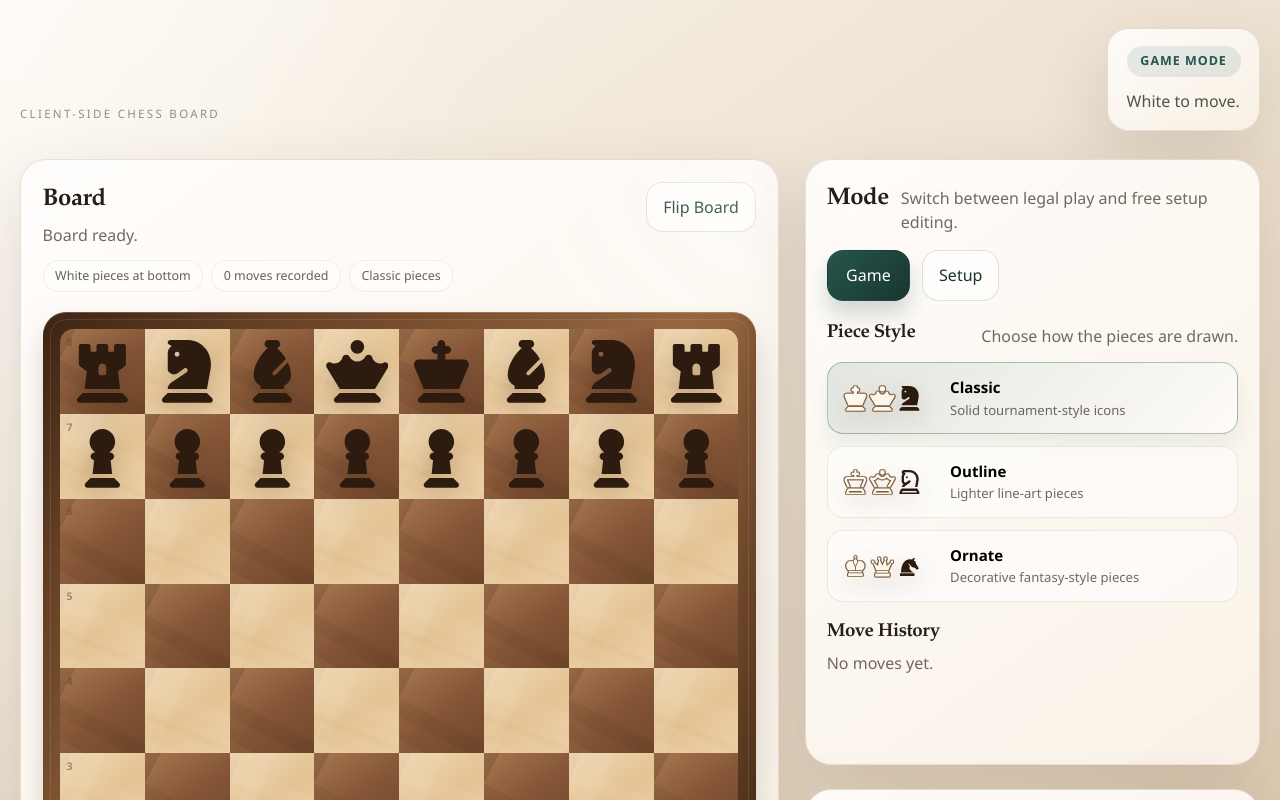
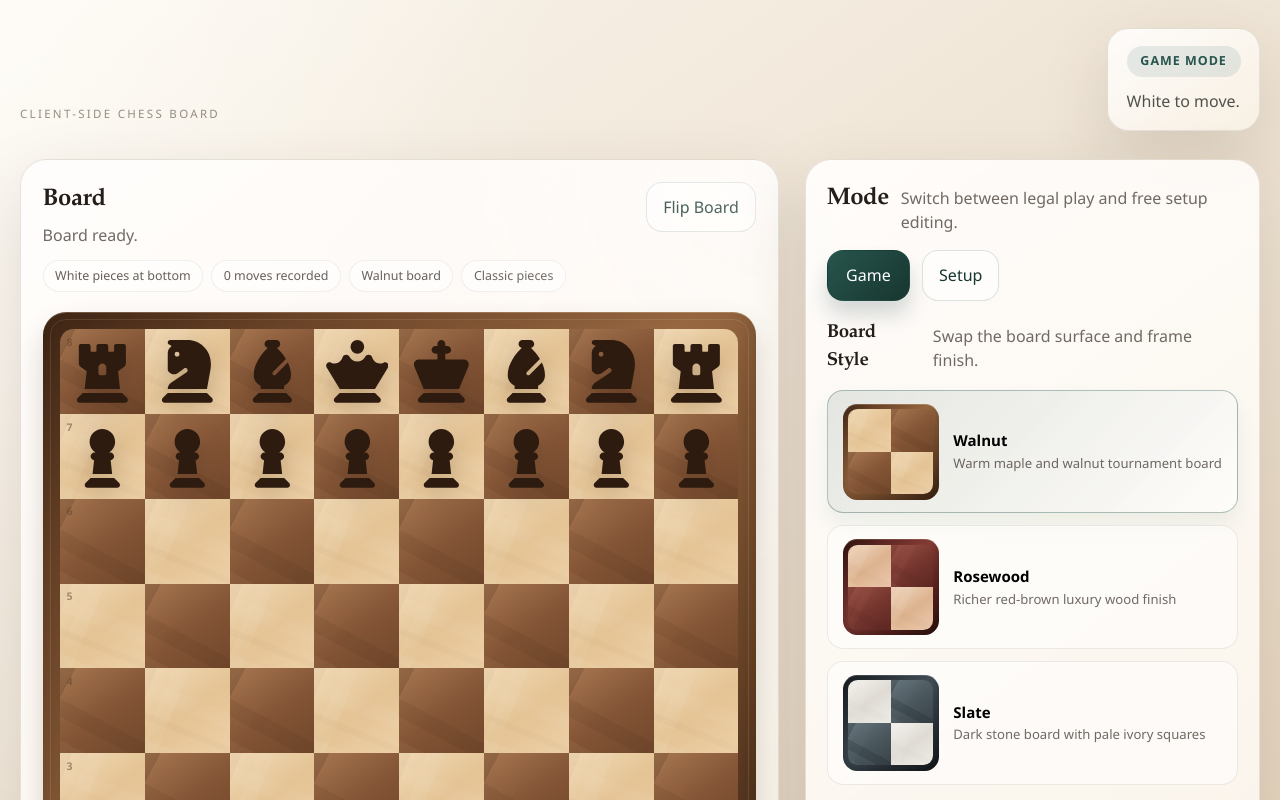
Before and after one commit to 1Brajesh/Chess, a React (Vite) app: page / in a window 1280 px wide. Shown: the top 800 px of the page. Built offline with nearby package versions, Linux system fonts and the light colour scheme.

Commit message:
Add selectable board styles

```diff
--- a/src/App.jsx
+++ b/src/App.jsx
@@ -19,6 +19,11 @@ import {
   serializeGameSummary,
 } from './lib/chess.js';
 import ChessPiece from './components/ChessPiece.jsx';
+import {
+  BOARD_STYLE_OPTIONS,
+  DEFAULT_BOARD_STYLE,
+  normalizeBoardStyle,
+} from './lib/boardStyles.js';
 import {
   DEFAULT_PIECE_STYLE,
   PIECE_STYLE_OPTIONS,
@@ -48,6 +53,7 @@ function loadPersistedApp() {
   const fallback = {
     mode: 'game',
     orientation: 'w',
+    boardStyle: DEFAULT_BOARD_STYLE,
     pieceStyle: DEFAULT_PIECE_STYLE,
     gameState: createGameState(),
     setupState: makeEditorStateFromFen(STANDARD_START_FEN),
@@ -69,6 +75,7 @@ function loadPersistedApp() {
     return {
       mode: parsed.mode === 'setup' ? 'setup' : 'game',
       orientation: parsed.orientation === 'b' ? 'b' : 'w',
+      boardStyle: normalizeBoardStyle(parsed.boardStyle),
       pieceStyle: normalizePieceStyle(parsed.pieceStyle),
       gameState: normalizeGameState(parsed.gameState),
       setupState: normalizeSetupState(parsed.setupState),
@@ -116,6 +123,7 @@ export default function App() {
   const [persisted] = useState(loadPersistedApp);
   const [mode, setMode] = useState(persisted.mode);
   const [orientation, setOrientation] = useState(persisted.orientation);
+  const [boardStyle, setBoardStyle] = useState(persisted.boardStyle);
   const [pieceStyle, setPieceStyle] = useState(persisted.pieceStyle);
   const [gameState, setGameState] = useState(persisted.gameState);
   const [setupState, setSetupState] = useState(persisted.setupState);
@@ -152,6 +160,9 @@ export default function App() {
   const activePieceStyleLabel =
     PIECE_STYLE_OPTIONS.find((option) => option.value === pieceStyle)?.label ??
     'Classic';
+  const activeBoardStyleLabel =
+    BOARD_STYLE_OPTIONS.find((option) => option.value === boardStyle)?.label ??
+    'Walnut';
 
   useEffect(() => {
     window.localStorage.setItem(
@@ -159,12 +170,13 @@ export default function App() {
       JSON.stringify({
         mode,
         orientation,
+        boardStyle,
         pieceStyle,
         gameState,
         setupState,
       }),
     );
-  }, [gameState, mode, orientation, pieceStyle, setupState]);
+  }, [boardStyle, gameState, mode, orientation, pieceStyle, setupState]);
 
   useEffect(() => {
     window.localStorage.setItem(SAVES_STORAGE_KEY, JSON.stringify(savedItems));
@@ -443,6 +455,7 @@ export default function App() {
                     ? `${moveList.length} move${moveList.length === 1 ? '' : 's'} recorded`
                     : `${setupState.turn === 'w' ? 'White' : 'Black'} to move`}
                 </span>
+                <span className="board-chip">{activeBoardStyleLabel} board</span>
                 <span className="board-chip">{activePieceStyleLabel} pieces</span>
               </div>
             </div>
@@ -457,7 +470,7 @@ export default function App() {
             </button>
           </div>
 
-          <div className="board-frame">
+          <div className={['board-frame', `board-style-${boardStyle}`].join(' ')}>
             <div className="board-grid" role="grid" aria-label="Chess board">
               {boardRows.map((row, rowIndex) =>
                 row.map((square, columnIndex) => {
@@ -588,6 +601,46 @@ export default function App() {
               >
                 Setup
               </button>
+            </div>
+
+            <div className="board-style-panel">
+              <div className="section-heading compact">
+                <h3>Board Style</h3>
+                <p>Swap the board surface and frame finish.</p>
+              </div>
+              <div className="board-style-grid">
+                {BOARD_STYLE_OPTIONS.map((option) => (
+                  <button
+                    key={option.value}
+                    type="button"
+                    className={
+                      boardStyle === option.value
+                        ? 'board-style-button active'
+                        : 'board-style-button'
+                    }
+                    onClick={() => setBoardStyle(option.value)}
+                  >
+                    <span
+                      className={[
+                        'board-style-preview',
+                        `board-style-${option.value}`,
+                      ].join(' ')}
+                      aria-hidden="true"
+                    >
+                      <span className="board-style-preview-frame">
+                        <span className="board-style-swatch light" />
+                        <span className="board-style-swatch dark" />
+                        <span className="board-style-swatch dark" />
+                        <span className="board-style-swatch light" />
+                      </span>
+                    </span>
+                    <span className="piece-style-copy">
+                      <strong>{option.label}</strong>
+                      <span>{option.description}</span>
+                    </span>
+                  </button>
+                ))}
+              </div>
             </div>
 
             <div className="piece-style-panel">
--- /dev/null
+++ b/src/lib/boardStyles.js
@@ -0,0 +1,27 @@
+export const DEFAULT_BOARD_STYLE = 'walnut';
+
+export const BOARD_STYLE_OPTIONS = [
+  {
+    value: 'walnut',
+    label: 'Walnut',
+    description: 'Warm maple and walnut tournament board',
+  },
+  {
+    value: 'rosewood',
+    label: 'Rosewood',
+    description: 'Richer red-brown luxury wood finish',
+  },
+  {
+    value: 'slate',
+    label: 'Slate',
+    description: 'Dark stone board with pale ivory squares',
+  },
+];
+
+const BOARD_STYLE_SET = new Set(
+  BOARD_STYLE_OPTIONS.map((option) => option.value),
+);
+
+export function normalizeBoardStyle(candidate) {
+  return BOARD_STYLE_SET.has(candidate) ? candidate : DEFAULT_BOARD_STYLE;
+}
--- a/src/styles.css
+++ b/src/styles.css
@@ -20,6 +20,20 @@
   --selected: #27554d;
   --target: rgba(208, 162, 84, 0.92);
   --last-move: rgba(229, 196, 123, 0.3);
+  --board-frame-bg: linear-gradient(135deg, #3f2616 0%, #6c4529 18%, #9a6a43 46%, #70492b 72%, #342012 100%);
+  --board-frame-highlight: rgba(255, 231, 196, 0.24);
+  --board-frame-shadow: rgba(44, 25, 12, 0.34);
+  --board-frame-border: rgba(255, 225, 184, 0.12);
+  --board-grid-shadow: rgba(66, 43, 25, 0.18);
+  --board-grid-border: rgba(67, 43, 25, 0.18);
+  --board-light-bg:
+    linear-gradient(22deg, rgba(255, 255, 255, 0.05) 0 12%, transparent 12% 28%, rgba(146, 105, 67, 0.04) 28% 34%, transparent 34% 48%, rgba(255, 255, 255, 0.04) 48% 62%, transparent 62%),
+    linear-gradient(112deg, rgba(139, 99, 60, 0.06) 0 10%, transparent 10% 24%, rgba(255, 255, 255, 0.05) 24% 38%, transparent 38% 100%),
+    linear-gradient(145deg, #f0d9b5 0%, #e4c394 52%, #edd0a7 100%);
+  --board-dark-bg:
+    linear-gradient(28deg, rgba(255, 220, 176, 0.05) 0 10%, transparent 10% 28%, rgba(66, 41, 21, 0.1) 28% 42%, transparent 42% 100%),
+    linear-gradient(118deg, rgba(46, 27, 15, 0.16) 0 12%, transparent 12% 26%, rgba(150, 102, 64, 0.06) 26% 38%, transparent 38% 100%),
+    linear-gradient(145deg, #a77751 0%, #845536 52%, #71472b 100%);
 }
 
 * {
@@ -217,11 +231,10 @@ button {
   padding: 1.1rem;
   margin-top: 1.2rem;
   border-radius: 1.45rem;
-  background:
-    linear-gradient(135deg, #3f2616 0%, #6c4529 18%, #9a6a43 46%, #70492b 72%, #342012 100%);
+  background: var(--board-frame-bg);
   box-shadow:
-    inset 0 1px 0 rgba(255, 231, 196, 0.24),
-    inset 0 -12px 24px rgba(44, 25, 12, 0.34),
+    inset 0 1px 0 var(--board-frame-highlight),
+    inset 0 -12px 24px var(--board-frame-shadow),
     var(--shadow-soft);
 }
 
@@ -230,7 +243,7 @@ button {
   position: absolute;
   inset: 0.45rem;
   border-radius: 1rem;
-  border: 1px solid rgba(255, 225, 184, 0.12);
+  border: 1px solid var(--board-frame-border);
   pointer-events: none;
 }
 
@@ -244,8 +257,8 @@ button {
   border-radius: 0.85rem;
   overflow: hidden;
   box-shadow:
-    0 20px 34px rgba(66, 43, 25, 0.18),
-    inset 0 0 0 1px rgba(67, 43, 25, 0.18);
+    0 20px 34px var(--board-grid-shadow),
+    inset 0 0 0 1px var(--board-grid-border);
 }
 
 .board-square {
@@ -265,17 +278,62 @@ button {
 }
 
 .board-square.light {
-  background:
+  background: var(--board-light-bg);
+}
+
+.board-square.dark {
+  background: var(--board-dark-bg);
+}
+
+.board-style-walnut {
+  --board-frame-bg: linear-gradient(135deg, #3f2616 0%, #6c4529 18%, #9a6a43 46%, #70492b 72%, #342012 100%);
+  --board-frame-highlight: rgba(255, 231, 196, 0.24);
+  --board-frame-shadow: rgba(44, 25, 12, 0.34);
+  --board-frame-border: rgba(255, 225, 184, 0.12);
+  --board-grid-shadow: rgba(66, 43, 25, 0.18);
+  --board-grid-border: rgba(67, 43, 25, 0.18);
+  --board-light-bg:
     linear-gradient(22deg, rgba(255, 255, 255, 0.05) 0 12%, transparent 12% 28%, rgba(146, 105, 67, 0.04) 28% 34%, transparent 34% 48%, rgba(255, 255, 255, 0.04) 48% 62%, transparent 62%),
     linear-gradient(112deg, rgba(139, 99, 60, 0.06) 0 10%, transparent 10% 24%, rgba(255, 255, 255, 0.05) 24% 38%, transparent 38% 100%),
     linear-gradient(145deg, #f0d9b5 0%, #e4c394 52%, #edd0a7 100%);
-}
-
-.board-square.dark {
-  background:
+  --board-dark-bg:
     linear-gradient(28deg, rgba(255, 220, 176, 0.05) 0 10%, transparent 10% 28%, rgba(66, 41, 21, 0.1) 28% 42%, transparent 42% 100%),
     linear-gradient(118deg, rgba(46, 27, 15, 0.16) 0 12%, transparent 12% 26%, rgba(150, 102, 64, 0.06) 26% 38%, transparent 38% 100%),
     linear-gradient(145deg, #a77751 0%, #845536 52%, #71472b 100%);
+}
+
+.board-style-rosewood {
+  --board-frame-bg: linear-gradient(135deg, #2e140f 0%, #5f2723 22%, #8b4039 48%, #5b221d 74%, #25100d 100%);
+  --board-frame-highlight: rgba(255, 215, 198, 0.18);
+  --board-frame-shadow: rgba(37, 14, 13, 0.4);
+  --board-frame-border: rgba(255, 198, 176, 0.12);
+  --board-grid-shadow: rgba(65, 25, 24, 0.18);
+  --board-grid-border: rgba(74, 27, 25, 0.2);
+  --board-light-bg:
+    linear-gradient(26deg, rgba(255, 247, 232, 0.08) 0 10%, transparent 10% 26%, rgba(170, 112, 90, 0.04) 26% 40%, transparent 40% 100%),
+    linear-gradient(118deg, rgba(178, 126, 101, 0.08) 0 10%, transparent 10% 25%, rgba(255, 255, 255, 0.05) 25% 38%, transparent 38% 100%),
+    linear-gradient(145deg, #f1d8c1 0%, #ddb38f 52%, #ebc8ad 100%);
+  --board-dark-bg:
+    linear-gradient(28deg, rgba(255, 219, 205, 0.05) 0 8%, transparent 8% 24%, rgba(88, 34, 31, 0.14) 24% 38%, transparent 38% 100%),
+    linear-gradient(118deg, rgba(60, 18, 18, 0.18) 0 12%, transparent 12% 28%, rgba(191, 109, 89, 0.07) 28% 40%, transparent 40% 100%),
+    linear-gradient(145deg, #9a5246 0%, #75362f 52%, #5d2722 100%);
+}
+
+.board-style-slate {
+  --board-frame-bg: linear-gradient(135deg, #171c1f 0%, #2d353b 24%, #46535c 50%, #2a3238 76%, #14181b 100%);
+  --board-frame-highlight: rgba(216, 226, 230, 0.18);
+  --board-frame-shadow: rgba(11, 14, 16, 0.42);
+  --board-frame-border: rgba(214, 223, 228, 0.12);
+  --board-grid-shadow: rgba(25, 29, 33, 0.2);
+  --board-grid-border: rgba(53, 58, 64, 0.2);
+  --board-light-bg:
+    linear-gradient(24deg, rgba(255, 255, 255, 0.06) 0 12%, transparent 12% 28%, rgba(150, 155, 162, 0.04) 28% 40%, transparent 40% 100%),
+    linear-gradient(112deg, rgba(205, 210, 216, 0.08) 0 10%, transparent 10% 26%, rgba(255, 255, 255, 0.05) 26% 40%, transparent 40% 100%),
+    linear-gradient(145deg, #f4f2ed 0%, #dfdbd4 50%, #efede7 100%);
+  --board-dark-bg:
+    linear-gradient(28deg, rgba(229, 237, 240, 0.04) 0 10%, transparent 10% 24%, rgba(18, 26, 29, 0.18) 24% 40%, transparent 40% 100%),
+    linear-gradient(118deg, rgba(18, 24, 28, 0.24) 0 12%, transparent 12% 30%, rgba(102, 118, 124, 0.08) 30% 42%, transparent 42% 100%),
+    linear-gradient(145deg, #67767d 0%, #4a575d 52%, #39444a 100%);
 }
 
 .board-square:hover {
@@ -429,16 +487,19 @@ button {
   margin-top: 1rem;
 }
 
+.board-style-panel,
 .piece-style-panel {
   margin-top: 1.15rem;
 }
 
+.board-style-grid,
 .piece-style-grid {
   display: grid;
   gap: 0.75rem;
   margin-top: 0.9rem;
 }
 
+.board-style-button,
 .piece-style-button {
   display: flex;
   align-items: center;
@@ -456,16 +517,52 @@ button {
     background 160ms ease;
 }
 
+.board-style-button:hover,
 .piece-style-button:hover {
   transform: translateY(-1px);
   box-shadow: 0 10px 18px rgba(66, 43, 25, 0.08);
 }
 
+.board-style-button.active,
 .piece-style-button.active {
   border-color: rgba(39, 85, 77, 0.35);
   background:
     linear-gradient(135deg, rgba(39, 85, 77, 0.12), rgba(255, 255, 255, 0.62));
   box-shadow: 0 12px 20px rgba(39, 85, 77, 0.08);
+}
+
+.board-style-preview {
+  display: inline-grid;
+  place-items: center;
+  min-width: 6rem;
+  padding: 0.35rem;
+  border-radius: 0.9rem;
+  background: var(--board-frame-bg);
+  box-shadow:
+    inset 0 1px 0 var(--board-frame-highlight),
+    inset 0 -8px 16px var(--board-frame-shadow);
+}
+
+.board-style-preview-frame {
+  display: grid;
+  grid-template-columns: repeat(2, 1fr);
+  width: 100%;
+  aspect-ratio: 1;
+  border-radius: 0.6rem;
+  overflow: hidden;
+  box-shadow: inset 0 0 0 1px var(--board-grid-border);
+}
+
+.board-style-swatch {
+  display: block;
+}
+
+.board-style-swatch.light {
+  background: var(--board-light-bg);
+}
+
+.board-style-swatch.dark {
+  background: var(--board-dark-bg);
 }
 
 .piece-style-preview {
@@ -656,6 +753,7 @@ button {
     flex-direction: column;
   }
 
+  .board-style-button,
   .piece-style-button {
     align-items: flex-start;
   }
```
Also changed, not shown: 1 other file (tests, documents, lock files or other folders).
